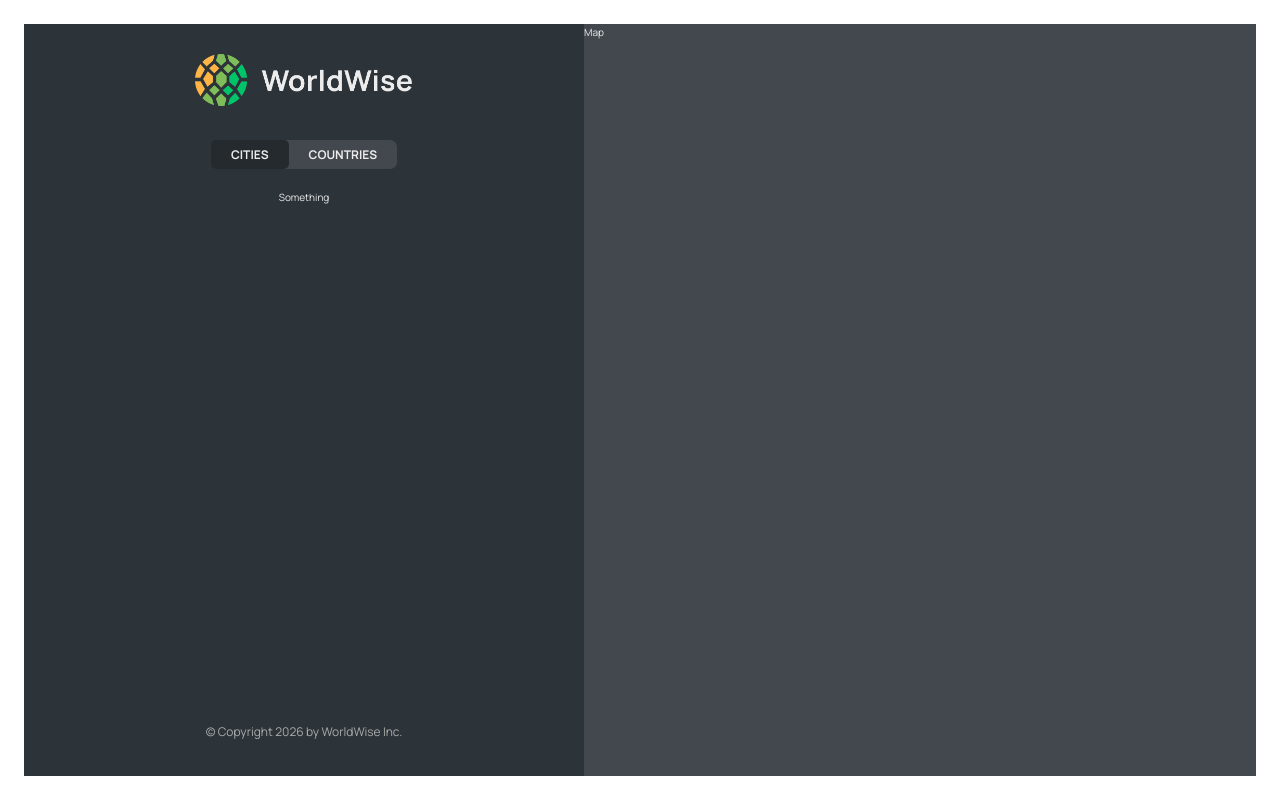
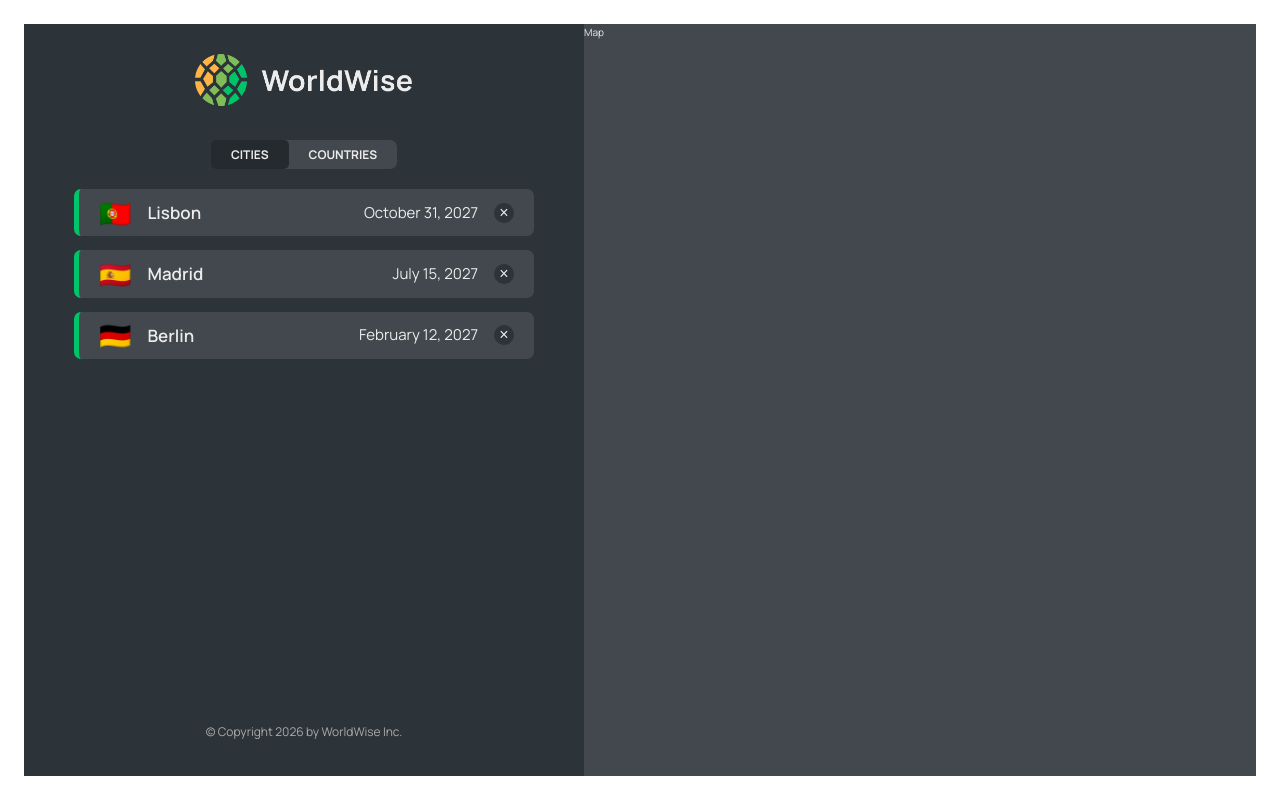
Before and after one commit to HassaaNaeem/WorldWise-App-React, a React (Vite) app: page /app/cities in a window 1280 px wide. Built offline with nearby package versions, Linux system fonts and the light colour scheme; data requests are answered from the project's data file.

Commit message:
Implemented cities list

```diff
--- a/src/App.jsx
+++ b/src/App.jsx
@@ -9,7 +9,7 @@
 import { useEffect, useState } from "react";
 
 function App() {
-  const [cities, setCities] = useState({});
+  const [cities, setCities] = useState([]);
   const [isLoading, setIsLoading] = useState(false);
   const BASE_URL = "http://localhost:8000";
   useEffect(() => {
@@ -38,8 +38,14 @@
           <Route path="pricing" element={<Pricing />} />
           <Route path="login" element={<Login />} />
           <Route path="app" element={<AppLayout />}>
-            <Route index element={<CityList />}></Route>
-            <Route path="cities" element={<CityList />}></Route>
+            <Route
+              index
+              element={<CityList cities={cities} isLoading={isLoading} />}
+            ></Route>
+            <Route
+              path="cities"
+              element={<CityList cities={cities} isLoading={isLoading} />}
+            ></Route>
             <Route path="countries" element={<p>List of countries</p>}></Route>
             <Route path="form" element={<p>Form</p>}></Route>
           </Route>
--- /dev/null
+++ b/src/components/CityItem.jsx
@@ -0,0 +1,23 @@
+import React from "react";
+import styles from "./CityItem.module.css";
+
+const formatDate = (date) =>
+  new Intl.DateTimeFormat("en", {
+    day: "numeric",
+    month: "long",
+    year: "numeric",
+  }).format(new Date(date));
+
+function CityItem({ city }) {
+  const { cityName, emoji, date } = city;
+  return (
+    <li className={styles.cityItem}>
+      <span className={styles.emoji}>{emoji}</span>
+      <h3 className={styles.name}>{cityName}</h3>
+      <time className={styles.date}>{formatDate(date)}</time>
+      <button className={styles.deleteBtn}>&times;</button>
+    </li>
+  );
+}
+
+export default CityItem;
--- a/src/components/CityList.jsx
+++ b/src/components/CityList.jsx
@@ -1,8 +1,24 @@
 import React from "react";
 import styles from "./CityList.module.css";
+import Spinner from "./Spinner";
+import CityItem from "./CityItem";
+import Message from "./Message";
 
-function CityList() {
-  return <ul className={styles.CityList}>Something</ul>;
+function CityList({ cities, isLoading }) {
+  if (isLoading) return <Spinner />;
+  if (!cities.length)
+    return (
+      <Message
+        message={"Add you first city by clicking on a city on the map"}
+      />
+    );
+  return (
+    <ul className={styles.cityList}>
+      {cities.map((city) => (
+        <CityItem city={city} key={city.id} />
+      ))}
+    </ul>
+  );
 }
 
 export default CityList;
```
